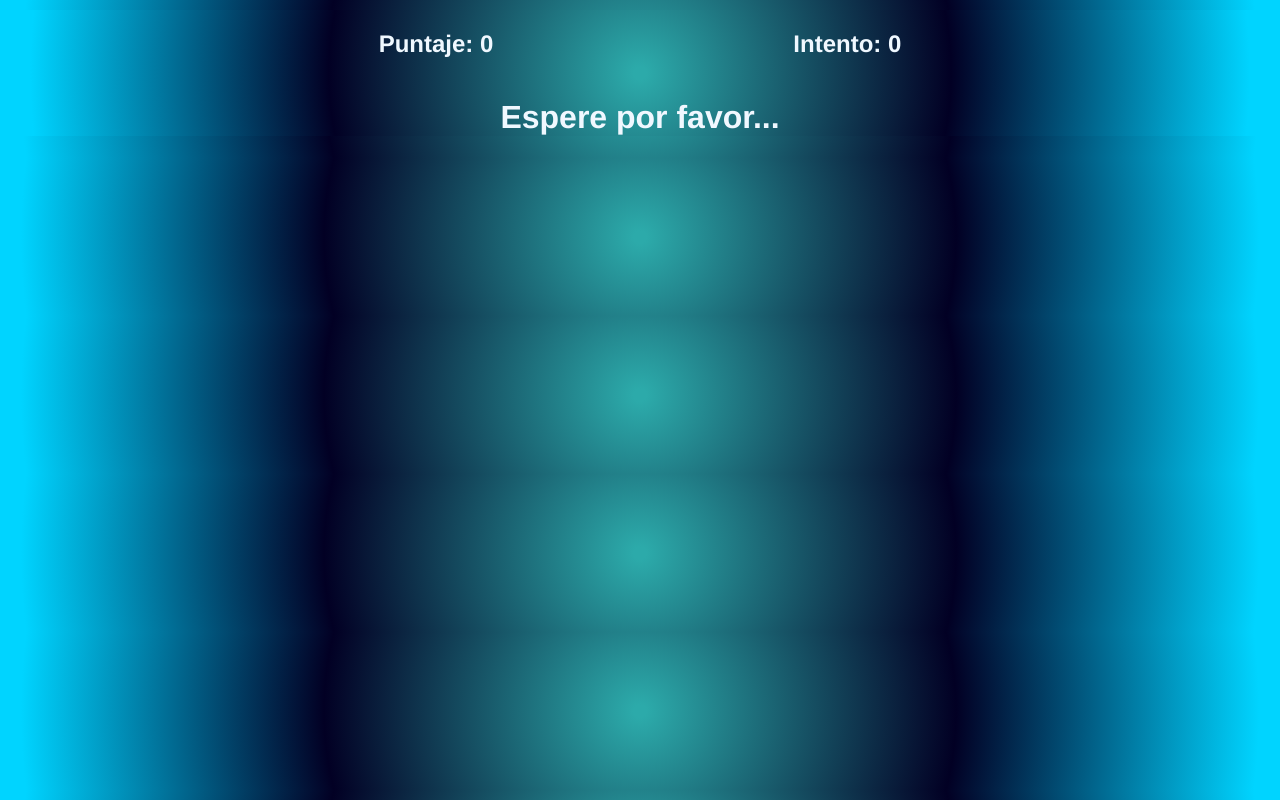
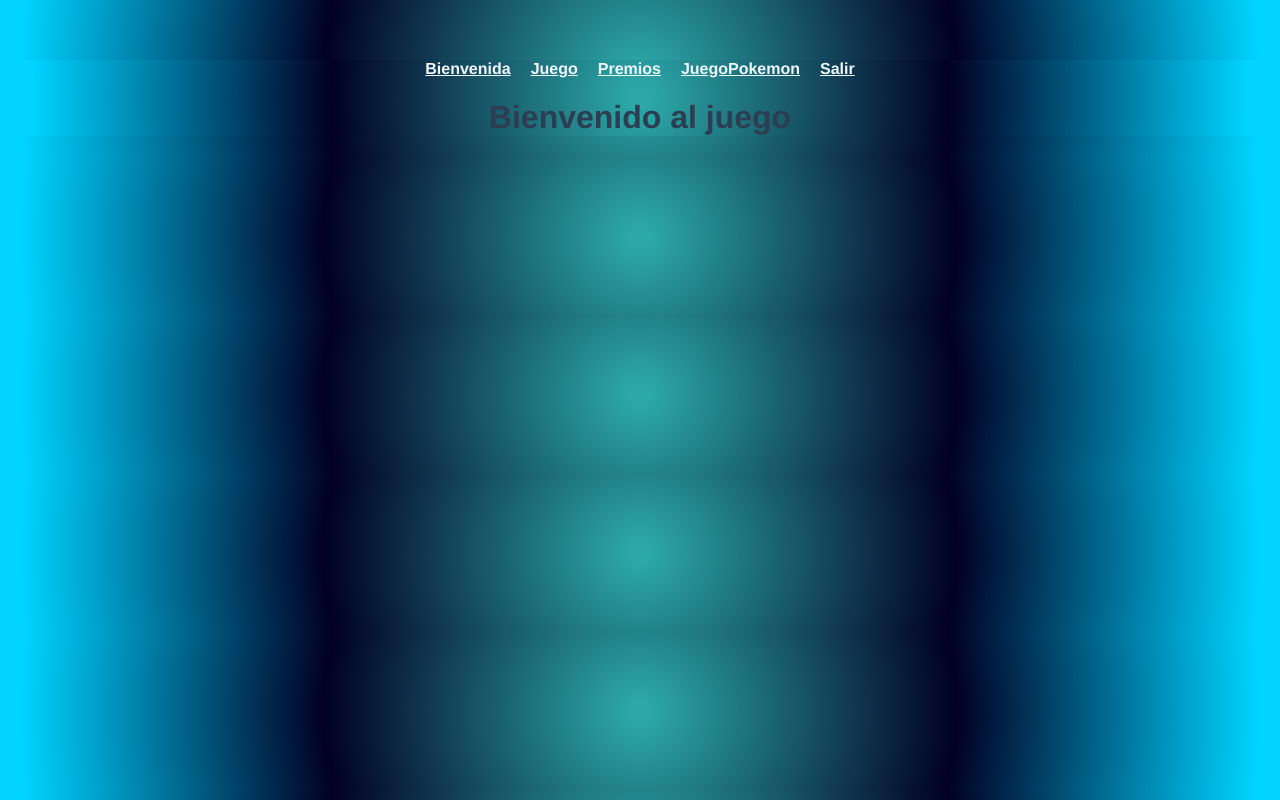
Before and after one commit to XaviX598/pw_u2_v_p4_ka, a Vue app: page / in a window 1280 px wide. Built offline with nearby package versions, Linux system fonts and the light colour scheme; no server answers.

Commit message:
taller 26

```diff
--- a/package.json
+++ b/package.json
@@ -9,7 +9,8 @@
   },
   "dependencies": {
     "core-js": "^3.8.3",
-    "vue": "^3.2.13"
+    "vue": "^3.2.13",
+    "vue-router": "^4.2.4"
   },
   "devDependencies": {
     "@vue/cli-plugin-babel": "~5.0.0",
--- a/src/App.vue
+++ b/src/App.vue
@@ -1,22 +1,15 @@
 <template>
-  <PokemonPage/>
-
+<NavBar/>
+<router-view/>
 </template>
 
 <script>
-// import HelloWorld from './components/HelloWorld.vue'
-//import CalculadoraDeber from './components/CalculadoraDeber.vue' //se referencia y se da el nombre del componentepuede ser otro pero es mejor el mismo
-import PokemonPage from './modules/pokemon/pages/PokemonPage.vue'
+import NavBar from './modules/pokemon/components/NavBar.vue'
 export default {
   // lo que esta aqui son los OptionApi
   name: 'App',
   components: {
-    // HelloWorld
-    // Contador el mismo nombre de arriba al importar
-    // CalculadoraDeber
-    // CaracolaMagica
-    // MiIdea
-    PokemonPage
+    NavBar
   }
 }
 </script>
--- /dev/null
+++ b/src/modules/pokemon/components/NavBar.vue
@@ -0,0 +1,28 @@
+<template>
+    <div class="router">
+        <!-- para poder navegar usamos el elemento routerlink y no href sino to -->
+        <router-link to="/">Bienvenida</router-link>
+        <router-link to="/juego">Juego</router-link>
+        <router-link to="/premio">Premios</router-link>
+        <router-link to="/pokemon">JuegoPokemon</router-link>
+        <router-link to="/pokemon/salir">Salir</router-link>
+    </div>
+</template>
+
+<script>
+export default {
+
+}
+</script>
+
+<style>
+div{
+    padding: 0 30px;
+}
+div a{
+    font-weight: bold;
+    color: aliceblue;
+    margin: 0 10px;
+}
+
+</style>
--- /dev/null
+++ b/src/modules/pokemon/pages/BienvenidaPage.vue
@@ -0,0 +1,13 @@
+<template>
+    <h1>Bienvenido al juego</h1>
+</template>
+
+<script>
+export default {
+
+}
+</script>
+
+<style>
+
+</style>
--- /dev/null
+++ b/src/modules/pokemon/pages/JuegoPage.vue
@@ -0,0 +1,16 @@
+<template>
+    <h2>Listo?</h2>
+    <button>Si</button>
+    <button>No</button>
+
+</template>
+
+<script>
+export default {
+
+}
+</script>
+
+<style>
+
+</style>
--- /dev/null
+++ b/src/modules/pokemon/pages/NoEncontradoPage.vue
@@ -0,0 +1,16 @@
+<template>
+    <h1>404</h1>
+    <p>Pagina no encontrada, verifica el URL</p>
+</template>
+
+<script>
+export default {
+
+}
+</script>
+
+<style>
+p{
+    color: aliceblue;
+}
+</style>
--- a/src/modules/pokemon/pages/PokemonPage.vue
+++ b/src/modules/pokemon/pages/PokemonPage.vue
@@ -14,7 +14,7 @@
             <div v-else>
                 <h1>Juego Pokemon</h1>
                 <PokeImagen :pokemonId="pokemonCorrecto.id" :muestraPokemon="showPokemon" />
-                <!-- para resivir el argumento que mandamos desde el hijo se pone $event -->
+                <!-- para recibir el argumento que mandamos desde el hijo se pone $event -->
                 <PokemonOps v-if="mostrarOps" v-on:seleccionado="revisarSeleccion($event)" :opciones="arreglo" />
             </div>
         </div>
--- /dev/null
+++ b/src/modules/pokemon/pages/PokemonSalirPage.vue
@@ -0,0 +1,14 @@
+<template>
+    <h1>Gracias por jugar Elige tu Pokemon</h1>
+    <button>Salir</button>
+</template>
+
+<script>
+export default {
+
+}
+</script>
+
+<style>
+
+</style>
--- /dev/null
+++ b/src/modules/pokemon/pages/PremiosPage.vue
@@ -0,0 +1,13 @@
+<template>
+    <button>recibe tu premio</button>
+</template>
+
+<script>
+export default {
+
+}
+</script>
+
+<style>
+
+</style>
--- /dev/null
+++ b/src/router/router.js
@@ -0,0 +1,35 @@
+// aqui configuramos el router que es general para toda la app y las rutas de la aplicacion
+
+// para configurar el router debemos usar 2 metodos de la libreria de router
+import {createRouter, createWebHashHistory} from 'vue-router' //'vue/router' este es un objeto que tiene atributos y metodos, usamos solo 2 metodos
+//ahora importamos las paginas
+// import BienvenidaPage from '../modules/pokemon/pages/BienvenidaPage.vue'
+// import JuegoPage from '../modules/pokemon/pages/JuegoPage.vue'
+// import PremiosPage from '../modules/pokemon/pages/PremiosPage.vue'
+// import PokemonPage from '../modules/pokemon/pages/PokemonPage.vue'
+// import PokemonSalirPage from '../modules/pokemon/pages/PokemonSalirPage.vue'
+// import NoEncontradoPage from '../modules/pokemon/pages/NoEncontradoPage.vue'
+//definicion de las rutas
+const routes = [
+    //el objeto tiene 2 atributos
+    {path: '/', //aqui ponemos la ruta
+    component: () => import('../modules/pokemon/pages/BienvenidaPage.vue')}, // como valor del component ponemos la pagina para carga perezosa se hace asi, solo si es necesario se muestra
+    {path: '/juego',
+    component: () => import('../modules/pokemon/pages/JuegoPage.vue')},
+    {path: '/premio',
+    component: () => import('../modules/pokemon/pages/PremiosPage.vue')},
+    {path: '/pokemon',
+    component: () => import('../modules/pokemon/pages/PokemonPage.vue')},
+    {path: '/pokemon/salir',
+    component: () => import('../modules/pokemon/pages/NoEncontradoPage.vue')},
+    //debemos encontrar un bulcard que si no es una de las paginas configuradas o definidas debemos mostrar el no encontrada
+    {path: '/:pathMatch(.*)*',
+    component: () => import('../modules/pokemon/pages/JuegoPage.vue')}
+]
+//createRouter es un metodo y por eso se hace asi, y recibe un objeto
+const router = createRouter({
+    history: createWebHashHistory(),
+    routes
+})
+
+export default router //exportamos el router
```
Also changed, not shown: src/main.js (+6 -1 lines), 1 other file (tests, documents, lock files or other folders).
